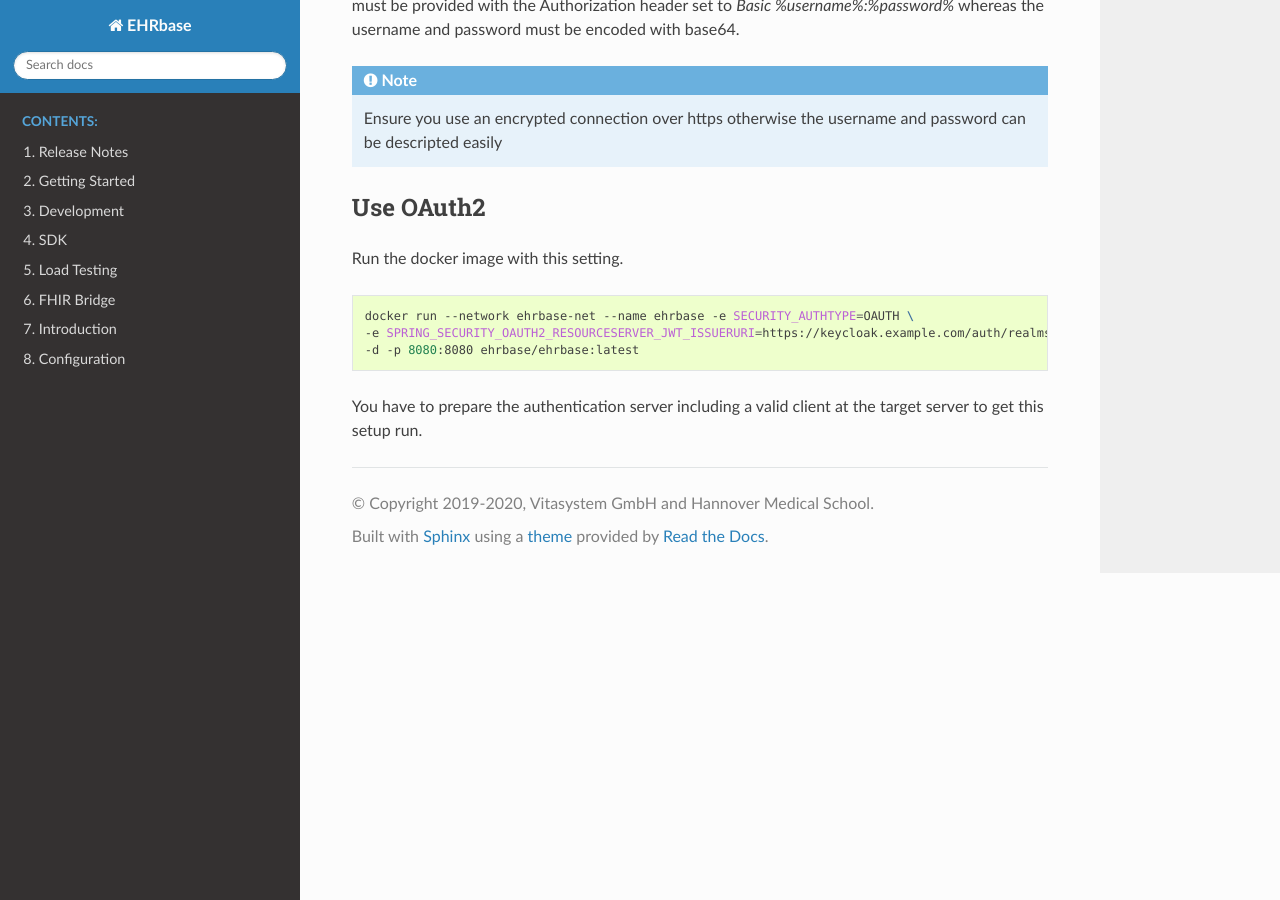
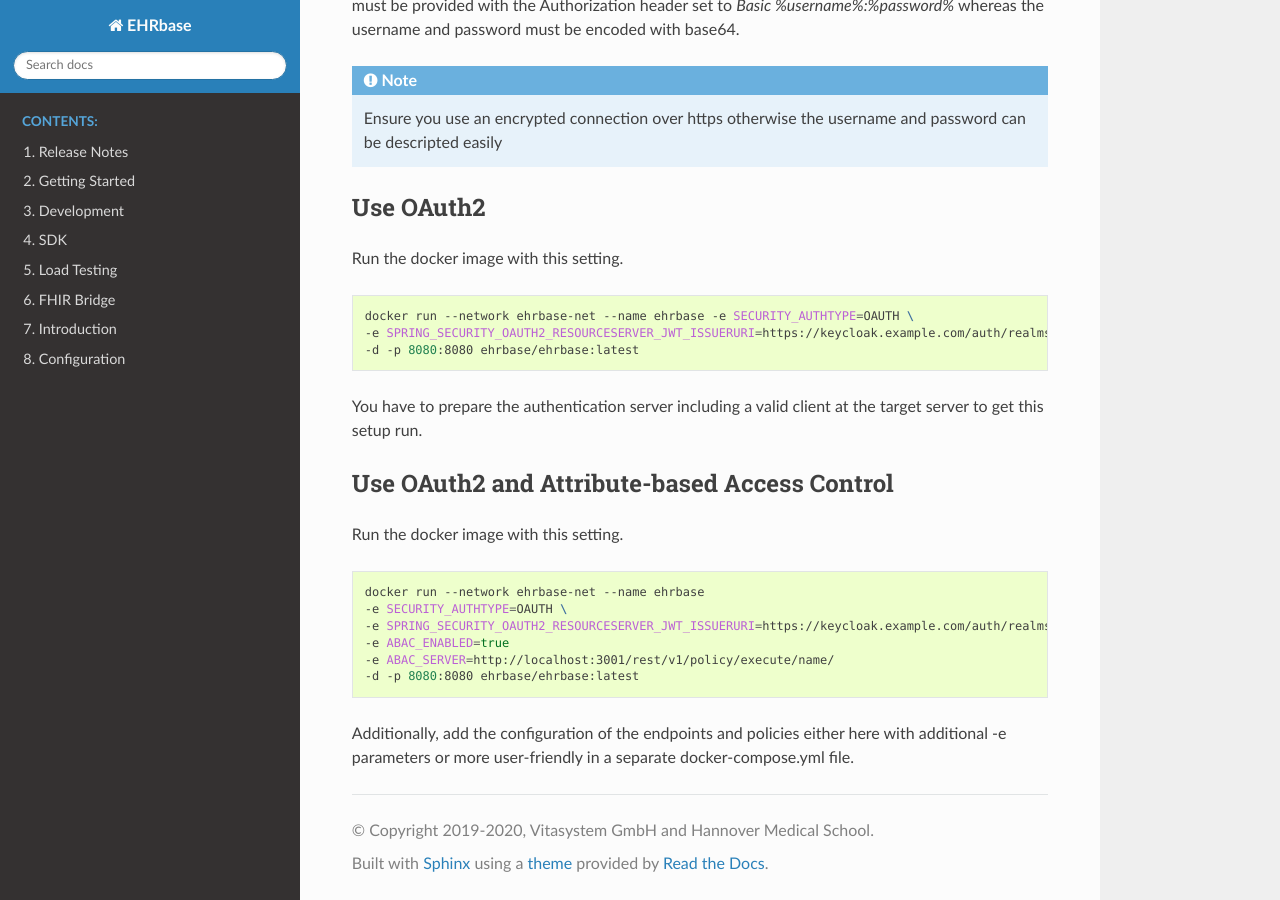
Before and after one commit to ehrbase/documentation, a Sphinx documentation site: the page built from source/03_development/04_docker_images/01_ehrbase/02_use_image/002_docker_environment_examples.rst, in a window 1280 px wide and 900 px high, scrolled down 507 px. Built offline with Sphinx 7.4.7 and the Read the Docs theme 2.0.0, drawn with Linux system fonts in a browser that asks for light colours; formulas are drawn with MathJax 3; pages that are not in the unit, such as notebooks, are missing from menus.

Commit message:
Adds ABAC documentation

```diff
--- a/source/03_development/04_docker_images/01_ehrbase/02_use_image/002_docker_environment_examples.rst
+++ b/source/03_development/04_docker_images/01_ehrbase/02_use_image/002_docker_environment_examples.rst
@@ -39,3 +39,20 @@ Run the docker image with this setting.
 
 You have to prepare the authentication server including a valid client at the target server to
 get this setup run.
+
+Use OAuth2 and Attribute-based Access Control
+---------------------------------------------
+
+Run the docker image with this setting.
+
+.. code-block:: bash
+
+  docker run --network ehrbase-net --name ehrbase
+  -e SECURITY_AUTHTYPE=OAUTH \
+  -e SPRING_SECURITY_OAUTH2_RESOURCESERVER_JWT_ISSUERURI=https://keycloak.example.com/auth/realms/ehrbase \
+  -e ABAC_ENABLED=true
+  -e ABAC_SERVER=http://localhost:3001/rest/v1/policy/execute/name/
+  -d -p 8080:8080 ehrbase/ehrbase:latest
+
+Additionally, add the configuration of the endpoints and policies either here with additional -e parameters
+or more user-friendly in a separate docker-compose.yml file.
--- a/source/03_development/index.rst
+++ b/source/03_development/index.rst
@@ -17,3 +17,4 @@ documents the software in detail.
    06_security/index
    07_admin/index
    08_status_and_metrics/index
+   09_abac/index
```
Also changed, not shown: source/03_development/09_abac/index.rst (added, +130 -0 lines).
